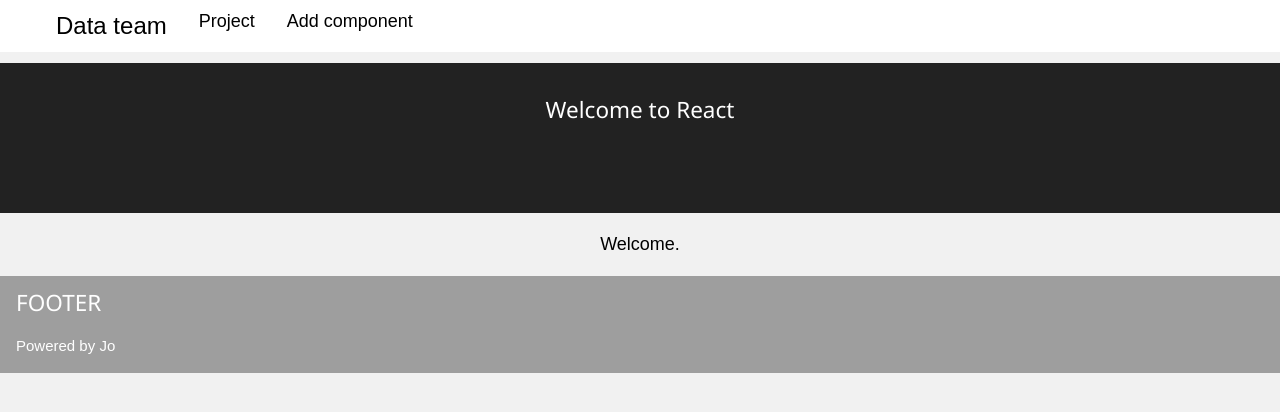
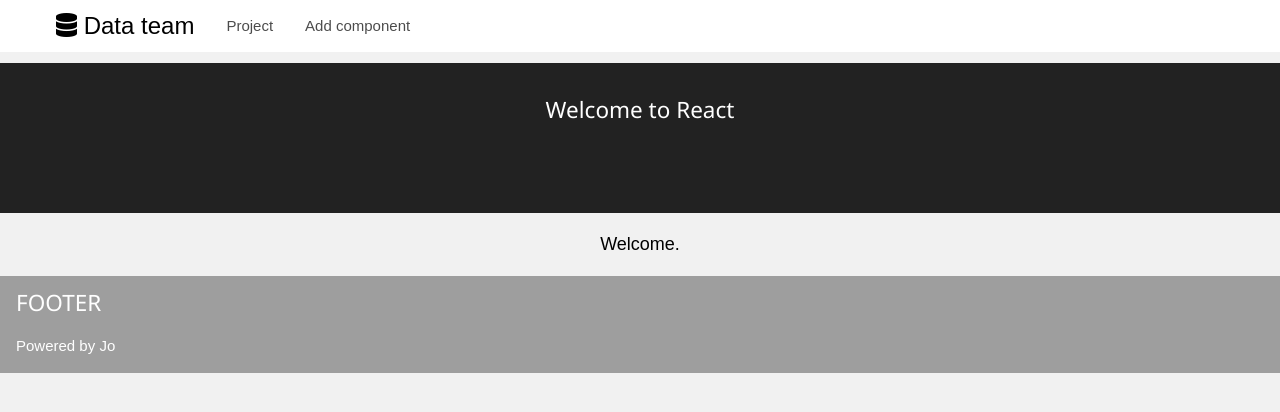
Before and after one commit to JoUnicorn/finance, a React (Create React App) app: page / in a window 1280 px wide. Shown: the top 412 px of the page. Built offline with nearby package versions, Linux system fonts and the light colour scheme.

Commit message:
better header

```diff
--- a/src/components/App/App.js
+++ b/src/components/App/App.js
@@ -16,7 +16,7 @@ class App extends Component {
   }
 
   handleMenuOpenClick = () => {
-    this.setState({ menuOpen: !this.state.menuOpen })
+    this.setState({ menuOpen: true })
   }
 
   handleMenuCloseClick = () => {
--- a/src/components/Header/Header.css
+++ b/src/components/Header/Header.css
@@ -5,3 +5,14 @@
 .finance > .header > .largeur {
   max-width:1200px;
 }
+
+.finance > .header > .largeur > .lien {
+  padding-top: 15px;
+  opacity: 0.7;
+  filter: Alpha(opacity=70); /* IE8 and earlier */
+}
+
+.finance > .header > .largeur > .lien:hover {
+  opacity: 1;
+  filter: Alpha(opacity=100); /* IE8 and earlier */
+}
--- a/src/components/Header/Header.js
+++ b/src/components/Header/Header.js
@@ -5,10 +5,10 @@ import './Header.css';
 const Header = ({onClick }) => (
   <div className="header w3-bar w3-top w3-white w3-xlarge">
     <div className="w3-content largeur">
-      <button className="w3-bar-item w3-button w3-hide-large w3-hover-none w3-hover-text-light-grey" onClick={() => onClick()}><i className="fa fa-bars"></i>  Menu</button>
-      <span className="w3-bar-item w3-left w3-hide-medium w3-hide-small">Data team</span>
-      <a href="#" className="w3-large w3-bar-item w3-button w3-hide-medium w3-hide-small w3-left w3-hover-none w3-hover-text-light-grey">Project</a>
-      <a href="#" className="w3-large w3-bar-item w3-button w3-hide-medium w3-hide-small w3-left w3-hover-none w3-hover-text-light-grey">Add component</a>
+      <button className="w3-bar-item w3-button w3-hide-large w3-hover-none lien" onClick={() => onClick()}><i className="fa fa-bars"></i>  Data team</button>
+      <span className="w3-bar-item w3-left w3-hide-medium w3-hide-small"><i className="fas fa-database"></i> Data team</span>
+      <a href="#" className="w3-medium w3-bar-item w3-button w3-hide-medium w3-hide-small w3-left w3-hover-none lien">Project</a>
+      <a href="#" className="w3-medium w3-bar-item w3-button w3-hide-medium w3-hide-small w3-left w3-hover-none lien">Add component</a>
     </div>
   </div>
 )
```
